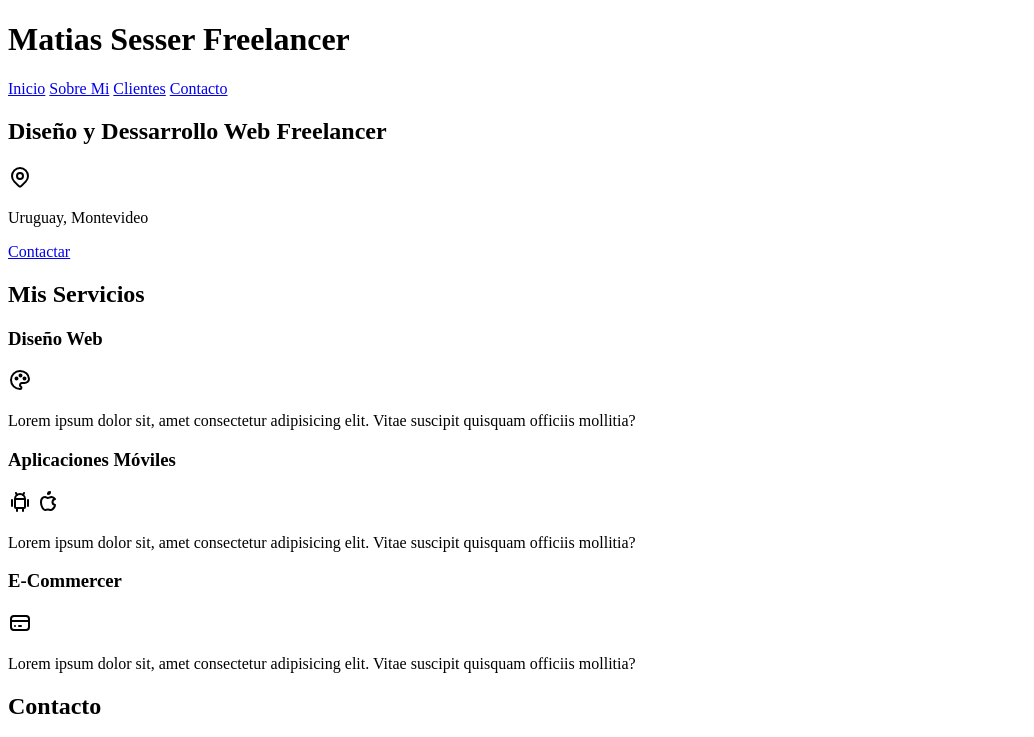
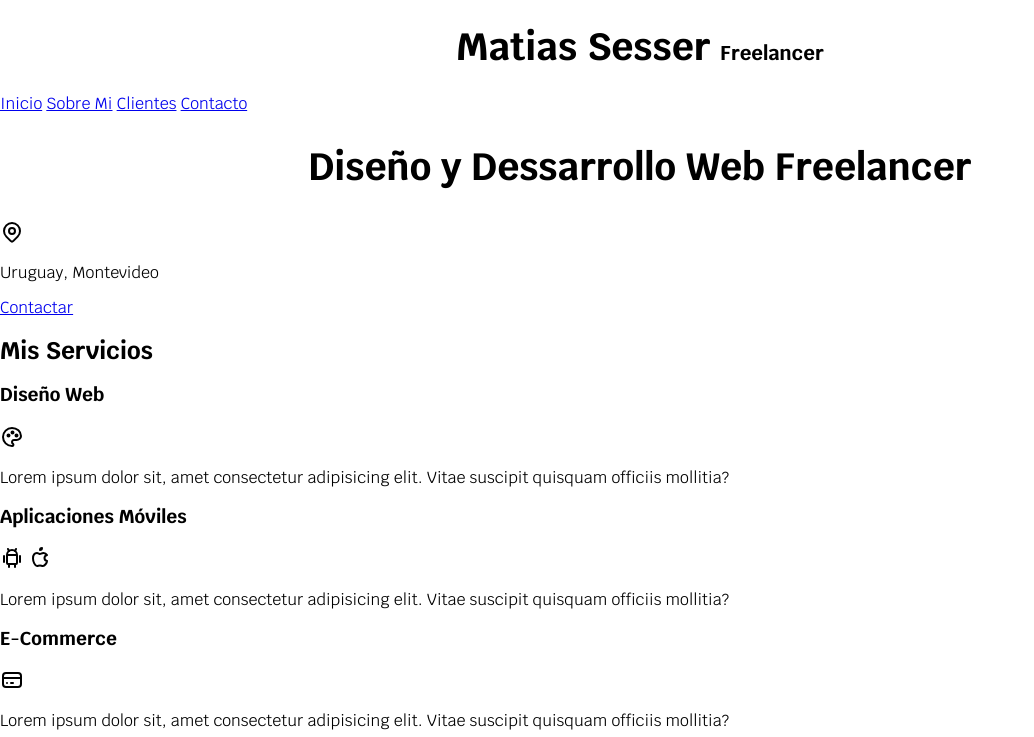
Before and after one commit to sesserm/udemy-sitio-freelancer, a plain HTML site: page index.html in a window 1280 px wide. Shown: the top 737 px of the page, without its empty margins (0-1034 px from the left). Drawn offline with Linux system fonts and the light colour scheme.

Commit message:
agrego algunas clases al css

```diff
--- a/css/styles.css
+++ b/css/styles.css
@@ -0,0 +1,28 @@
+@import url('https://fonts.googleapis.com/css2?family=Krub:wght@400;700&display=swap');
+
+:root {
+    --blanco: #ffffff;
+    --oscuro: #212121;
+    --primario: #ffc107;
+    --secundario: #0097a7;
+    --gris: #757575;
+
+}
+
+html {
+    font-size: 62.5%;
+}
+body {
+    font-size: 16px; /*1rem = 10px*/
+    font-family: 'Krub', sans-serif;
+}
+
+.titulo {
+    text-align:center;
+    font-size: 3.8rem;
+
+}
+
+.titulo span {
+    font-size: 2rem;
+}
--- a/index.html
+++ b/index.html
@@ -5,12 +5,12 @@
     <meta http-equiv="X-UA-Compatible" content="IE=edge">
     <meta name="viewport" content="width=device-width, initial-scale=1.0">
     <title>Freelancer Matias Sesser</title>
-    <link rel="preload" href="/css/styles.css" as="style">
-    <link rel="stylesheet" href="css/styles.cs">
+    <link rel="stylesheet" href="/css/normalize.css">
+    <link rel="stylesheet" href="/css/styles.css">
 </head>
 <body>
     <header>
-        <h1>Matias Sesser Freelancer</h1>
+        <h1 class="titulo">Matias Sesser <span> Freelancer</span> </h1>
     </header>
 
     <nav>
@@ -21,7 +21,7 @@
     </nav>
 
     <section>
-        <h2>Diseño y Dessarrollo Web Freelancer</h2>
+        <h2 class="titulo">Diseño y Dessarrollo Web Freelancer</h2>
             <svg xmlns="http://www.w3.org/2000/svg" class="icon icon-tabler icon-tabler-map-pin" width="24" height="24" viewBox="0 0 24 24" stroke-width="2" stroke="currentColor" fill="none" stroke-linecap="round" stroke-linejoin="round">
             <path stroke="none" d="M0 0h24v24H0z" fill="none"></path>
             <circle cx="12" cy="11" r="3"></circle>
@@ -65,7 +65,7 @@
             <p>Lorem ipsum dolor sit, amet consectetur adipisicing elit. Vitae suscipit quisquam officiis mollitia?</p>
         </section>
         <section>
-            <h3>E-Commercer</h3>
+            <h3>E-Commerce</h3>
             <svg xmlns="http://www.w3.org/2000/svg" class="icon icon-tabler icon-tabler-credit-card" width="24" height="24" viewBox="0 0 24 24" stroke-width="2" stroke="currentColor" fill="none" stroke-linecap="round" stroke-linejoin="round">
             <path stroke="none" d="M0 0h24v24H0z" fill="none"></path>
             <rect x="3" y="5" width="18" height="14" rx="3"></rect>
```
